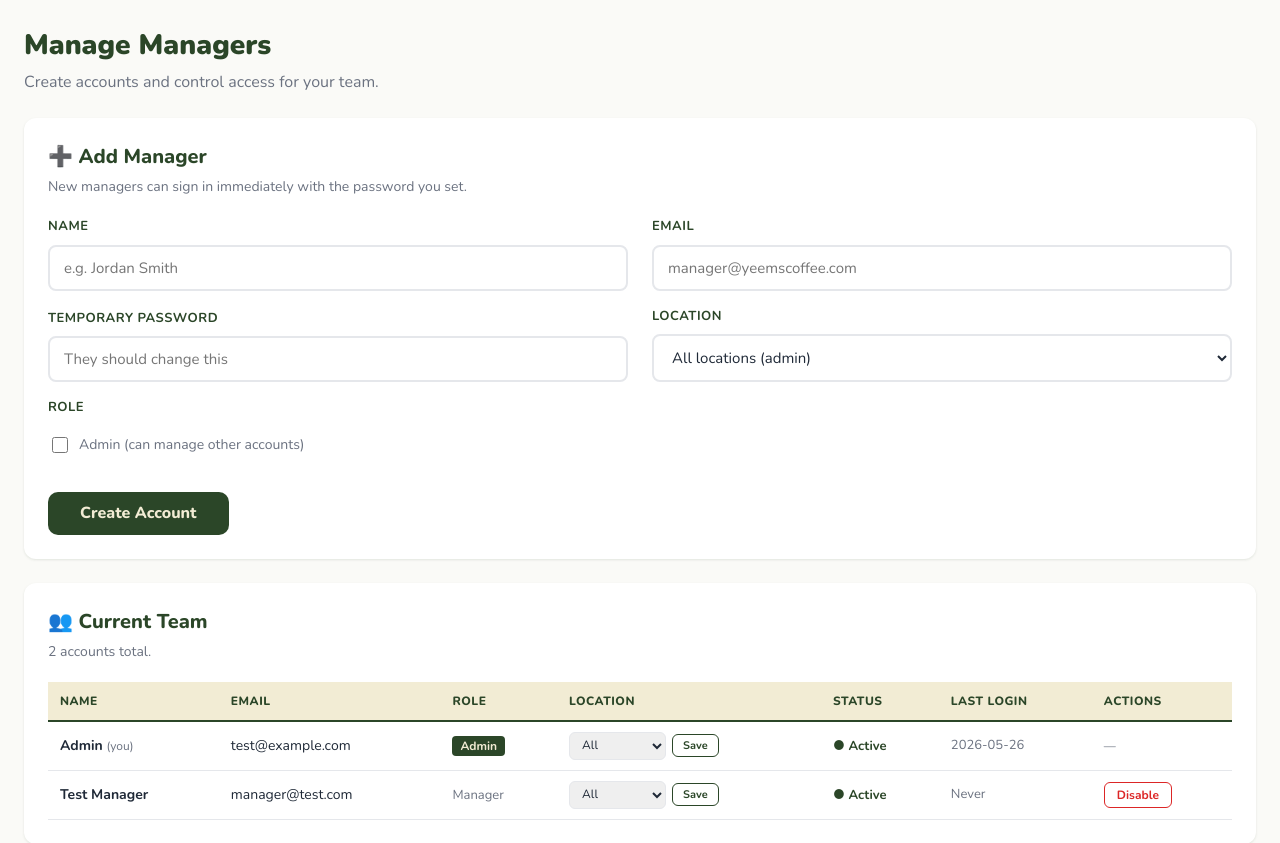
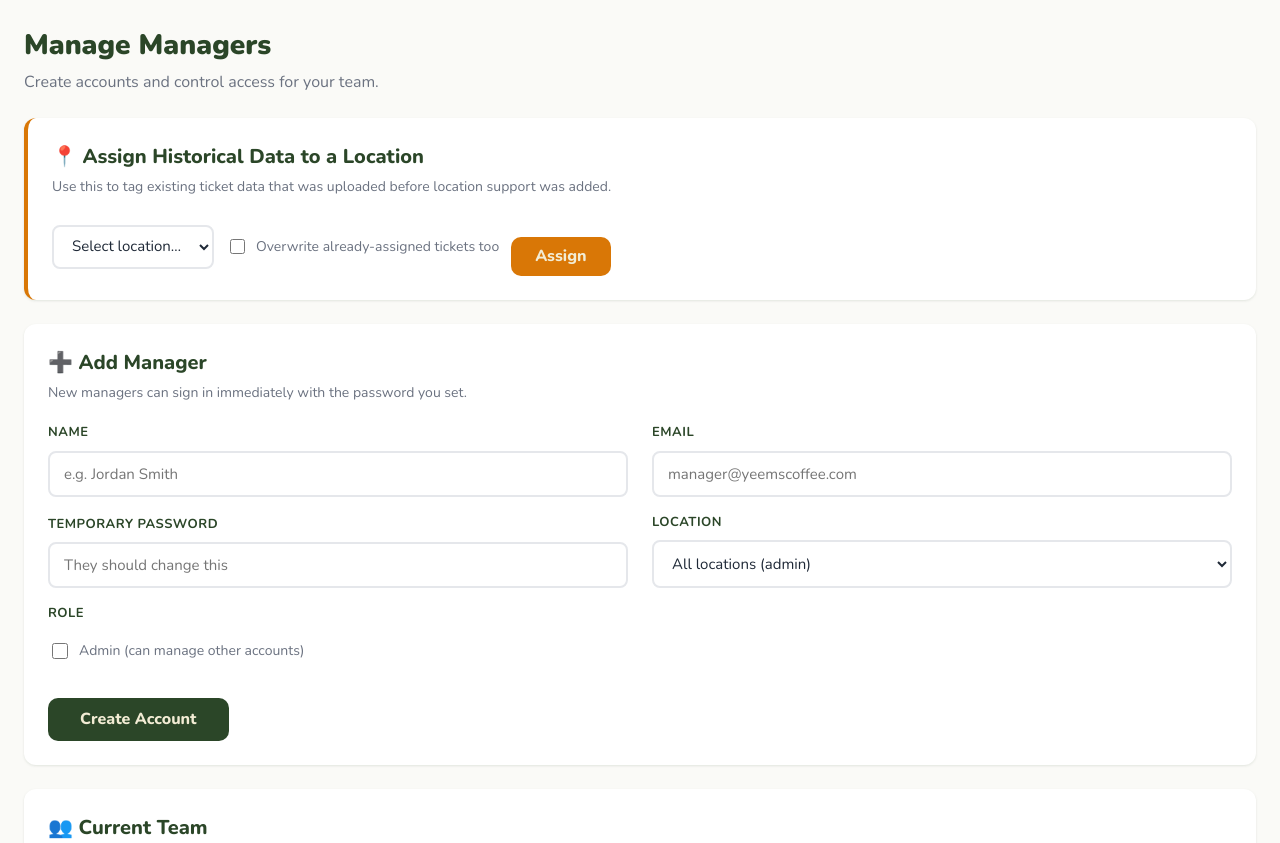
Before and after one commit to YeemsCoffee/lossanalysis, a Flask app: page /admin/users in a window 1280 px wide. Shown: the part 79-922 px from the top of the page. Run offline with Flask 3, Linux system fonts and the light colour scheme; a user stored in the database is signed in; data comes from the database, SQL or seed files in the repository; some libraries are stand-ins or nearby versions.

Commit message:
Add bulk location assignment for historical data + multi-day CSV fix
- db.py: bulk_assign_location() updates NULL tickets to a chosen location
- routes.py: /admin/data/assign-location route (admin only)
- admin_users.html: amber panel to assign unassigned or all historical data

https://claude.ai/code/session_01XrPXQykZAH65bzkBRzKDvE

```diff
--- a/app/db.py
+++ b/app/db.py
@@ -279,6 +279,20 @@ def create_reset_token(user_id: int) -> str:
     return token
 
 
+def bulk_assign_location(location: str, overwrite: bool = False):
+    """Assign a location to all tickets that have no location set.
+    If overwrite=True, reassigns ALL tickets regardless of current location."""
+    with _get_cursor() as cur:
+        if overwrite:
+            cur.execute(_adapt("UPDATE tickets SET location = ?"), (location,))
+        else:
+            cur.execute(
+                _adapt("UPDATE tickets SET location = ? WHERE location IS NULL OR location = ''"),
+                (location,)
+            )
+        return cur.rowcount
+
+
 def get_valid_reset_token(token: str):
     """Return the token row if it exists, is unused, and hasn't expired."""
     now = datetime.now().strftime("%Y-%m-%d %H:%M:%S")
--- a/app/routes.py
+++ b/app/routes.py
@@ -14,7 +14,7 @@ from .db import (
     get_user_by_email, update_last_login,
     create_user, list_users, set_user_active, update_user_location,
     create_reset_token, get_valid_reset_token, mark_token_used,
-    update_user_password,
+    update_user_password, bulk_assign_location,
 )
 import io
 import json
@@ -443,3 +443,20 @@ def admin_update_location(user_id):
     update_user_location(user_id, location)
     flash("Location updated.", "success")
     return redirect(url_for("main.admin_users"))
+
+
+@bp.route("/admin/data/assign-location", methods=["POST"])
+@login_required
+def admin_assign_location():
+    _require_admin()
+    location  = request.form.get("location", "")
+    overwrite = request.form.get("overwrite") == "1"
+
+    if location not in LOCATIONS:
+        flash("Invalid location.", "error")
+        return redirect(url_for("main.admin_users"))
+
+    count = bulk_assign_location(location, overwrite=overwrite)
+    scope = "all tickets" if overwrite else "unassigned tickets"
+    flash(f"{count} {scope} assigned to {location}.", "success")
+    return redirect(url_for("main.admin_users"))
--- a/app/templates/admin_users.html
+++ b/app/templates/admin_users.html
@@ -5,6 +5,31 @@
 <div class="results-header">
   <h1>Manage Managers</h1>
   <div class="date">Create accounts and control access for your team.</div>
+</div>
+
+<!-- Bulk location assignment -->
+<div class="section" style="border-left: 4px solid var(--amber);">
+  <h2>📍 Assign Historical Data to a Location</h2>
+  <div class="section-sub">Use this to tag existing ticket data that was uploaded before location support was added.</div>
+  <form method="post" action="{{ url_for('main.admin_assign_location') }}"
+        style="display:flex; align-items:center; gap:12px; flex-wrap:wrap;">
+    <select class="field-input" name="location" required
+            style="width:auto; padding:9px 14px;">
+      <option value="">Select location…</option>
+      <option value="Gardena">Gardena</option>
+      <option value="Koreatown">Koreatown</option>
+    </select>
+    <label style="display:flex; align-items:center; gap:8px; font-size:14px; color:var(--gray); cursor:pointer;">
+      <input type="checkbox" name="overwrite" value="1"
+             style="width:15px; height:15px; accent-color:var(--amber);">
+      Overwrite already-assigned tickets too
+    </label>
+    <button type="submit" class="btn"
+            style="width:auto; display:inline-block; padding:10px 24px; background:var(--amber);"
+            onclick="return confirm('Assign all matching tickets to this location?')">
+      Assign
+    </button>
+  </form>
 </div>
 
 <!-- Create new user form -->
```
